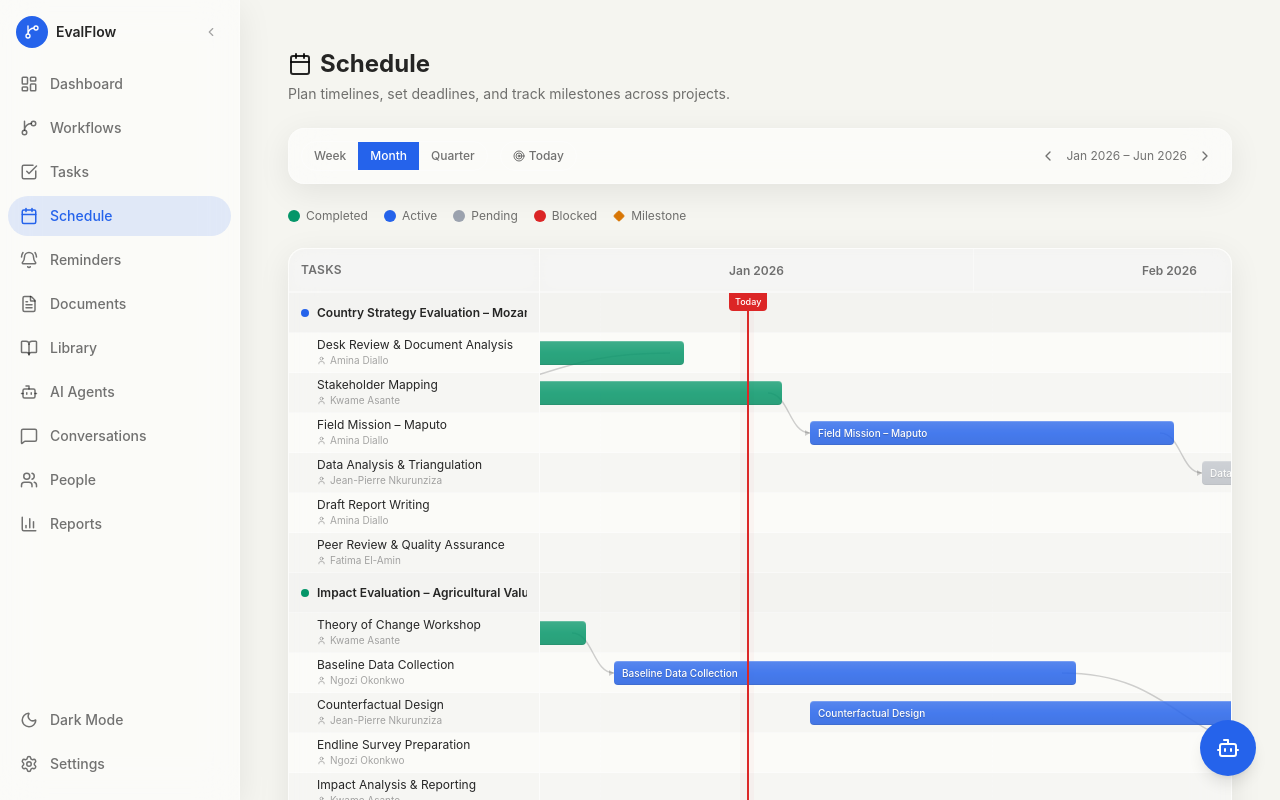
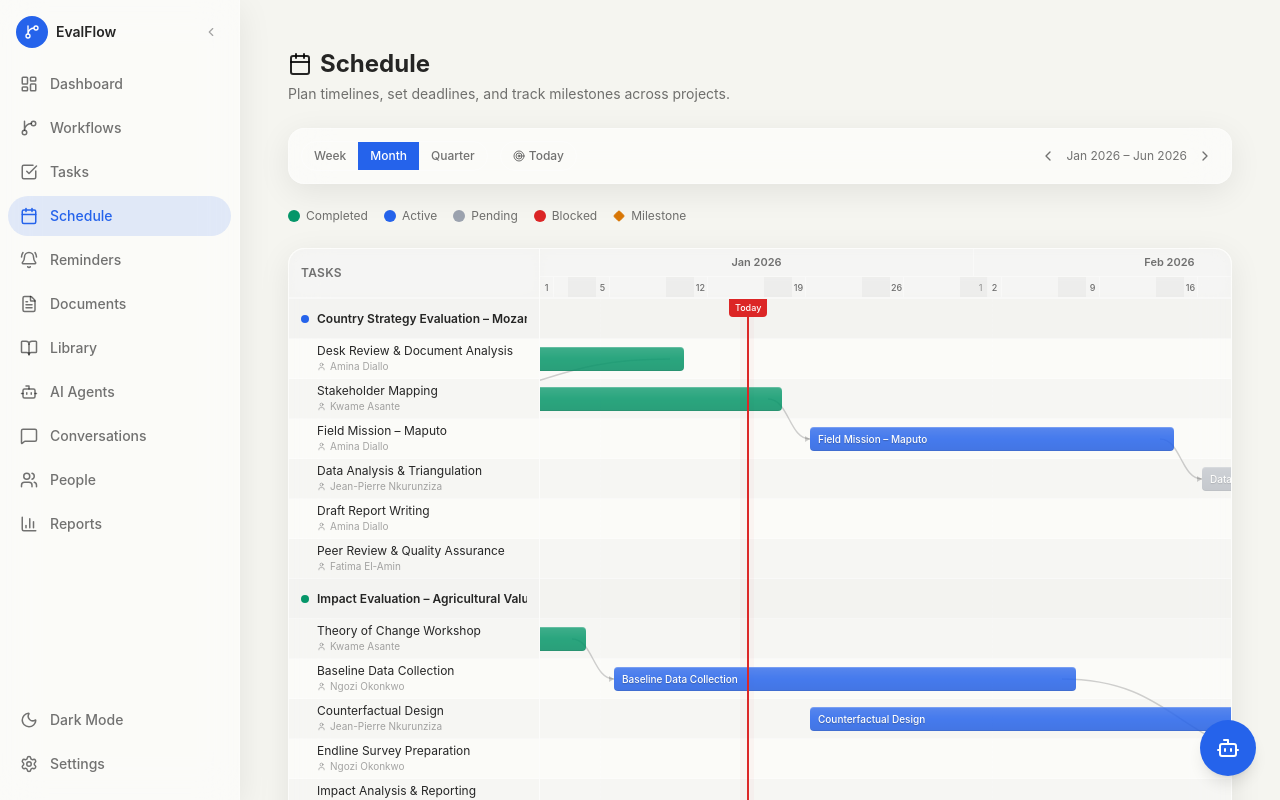
Before and after one commit to Cedric-Joel-YantioII/MySwimlaneBPM, a Next.js app: page /scheduling in a window 1280 px wide. Shown: the top 800 px of the page. Built offline with nearby package versions, Linux system fonts and the light colour scheme.

Commit message:
Add day/week sub-headers to scheduling Gantt chart

```diff
--- a/src/app/scheduling/page.tsx
+++ b/src/app/scheduling/page.tsx
@@ -143,17 +143,11 @@ export default function SchedulingPage() {
     return r;
   }, []);
 
-  // Generate header columns
+  // Generate header columns (top row: months/quarters)
   const headerCols = useMemo(() => {
     const cols: { label: string; left: number; width: number }[] = [];
-    if (viewMode === "week") {
-      let d = new Date(rangeStart);
-      while (d <= rangeEnd) {
-        const offset = diffDays(rangeStart, d);
-        cols.push({ label: formatDate(d), left: offset * dayWidth, width: 7 * dayWidth });
-        d = addDays(d, 7);
-      }
-    } else if (viewMode === "month") {
+    if (viewMode === "week" || viewMode === "month") {
+      // Top row always shows months
       let d = new Date(rangeStart);
       while (d <= rangeEnd) {
         const offset = diffDays(rangeStart, d);
@@ -162,7 +156,6 @@ export default function SchedulingPage() {
         d = new Date(d.getFullYear(), d.getMonth() + 1, 1);
       }
     } else {
-      // quarter
       const quarters = [
         { label: "Q1 2026", start: "2026-01-01", end: "2026-03-31" },
         { label: "Q2 2026", start: "2026-04-01", end: "2026-06-30" },
@@ -177,6 +170,52 @@ export default function SchedulingPage() {
     }
     return cols;
   }, [viewMode, dayWidth, rangeStart, rangeEnd]);
+
+  // Generate sub-header columns (bottom row: days or weeks)
+  const subHeaderCols = useMemo(() => {
+    const cols: { label: string; left: number; width: number; isWeekend?: boolean }[] = [];
+    if (viewMode === "week") {
+      // Show each day
+      for (let i = 0; i <= totalDays; i++) {
+        const d = addDays(rangeStart, i);
+        const dayOfWeek = d.getDay();
+        const dayNum = d.getDate();
+        const dayLetter = ["S", "M", "T", "W", "T", "F", "S"][dayOfWeek];
+        cols.push({
+          label: `${dayLetter}\n${dayNum}`,
+          left: i * dayWidth,
+          width: dayWidth,
+          isWeekend: dayOfWeek === 0 || dayOfWeek === 6,
+        });
+      }
+    } else if (viewMode === "month") {
+      // Show day numbers, marking week starts
+      for (let i = 0; i <= totalDays; i++) {
+        const d = addDays(rangeStart, i);
+        const dayNum = d.getDate();
+        const dayOfWeek = d.getDay();
+        // Only show label on 1st and every Monday, or every 7th day to avoid clutter
+        const showLabel = dayNum === 1 || dayOfWeek === 1;
+        cols.push({
+          label: showLabel ? String(dayNum) : "",
+          left: i * dayWidth,
+          width: dayWidth,
+          isWeekend: dayOfWeek === 0 || dayOfWeek === 6,
+        });
+      }
+    } else {
+      // Quarter view: show months as sub-header
+      let d = new Date(rangeStart);
+      while (d <= rangeEnd) {
+        const offset = diffDays(rangeStart, d);
+        const daysInMonth = new Date(d.getFullYear(), d.getMonth() + 1, 0).getDate();
+        const monthName = d.toLocaleDateString("en-US", { month: "short" });
+        cols.push({ label: monthName, left: offset * dayWidth, width: daysInMonth * dayWidth });
+        d = new Date(d.getFullYear(), d.getMonth() + 1, 1);
+      }
+    }
+    return cols;
+  }, [viewMode, dayWidth, rangeStart, rangeEnd, totalDays]);
 
   // Scroll to today on mount
   useEffect(() => {
@@ -207,7 +246,9 @@ export default function SchedulingPage() {
   };
 
   const ROW_H = 40;
-  const HEADER_H = 44;
+  const HEADER_TOP = 28;
+  const HEADER_SUB = viewMode === "quarter" ? 24 : 22;
+  const HEADER_H = HEADER_TOP + HEADER_SUB;
 
   // Find task position for dependency arrows
   const taskRowIndex = useMemo(() => {
@@ -359,14 +400,40 @@ export default function SchedulingPage() {
               }}
             >
               <div className="relative" style={{ width: totalWidth, height: HEADER_H }}>
+                {/* Top row: months or quarters */}
                 {headerCols.map((col, i) => (
                   <div
-                    key={i}
-                    className="absolute top-0 h-full flex items-center justify-center text-xs font-semibold text-[var(--text-secondary)]"
+                    key={`top-${i}`}
+                    className="absolute flex items-center justify-center text-[11px] font-semibold text-[var(--text-secondary)]"
                     style={{
                       left: col.left,
                       width: col.width,
+                      top: 0,
+                      height: HEADER_TOP,
                       borderRight: "1px solid var(--glass-border)",
+                      borderBottom: "1px solid var(--glass-border)",
+                    }}
+                  >
+                    {col.label}
+                  </div>
+                ))}
+                {/* Bottom row: days or weeks */}
+                {subHeaderCols.map((col, i) => (
+                  <div
+                    key={`sub-${i}`}
+                    className="absolute flex items-center justify-center leading-tight"
+                    style={{
+                      left: col.left,
+                      width: col.width,
+                      top: HEADER_TOP,
+                      height: HEADER_SUB,
+                      borderRight: viewMode === "week" || (viewMode === "month" && col.label) ? "1px solid var(--glass-border)" : "none",
+                      fontSize: viewMode === "week" ? 8 : 9,
+                      fontWeight: 500,
+                      color: col.isWeekend ? "var(--text-tertiary)" : "var(--text-secondary)",
+                      backgroundColor: col.isWeekend ? "rgba(0,0,0,0.03)" : "transparent",
+                      whiteSpace: "pre-line",
+                      textAlign: "center",
                     }}
                   >
                     {col.label}
@@ -383,6 +450,19 @@ export default function SchedulingPage() {
               style={{ maxHeight: rows.length * ROW_H + 20 }}
             >
               <div className="relative" style={{ width: totalWidth, height: rows.length * ROW_H }}>
+                {/* Weekend shading (week view) */}
+                {viewMode === "week" && subHeaderCols.filter(c => c.isWeekend).map((col, i) => (
+                  <div
+                    key={`wkend-${i}`}
+                    className="absolute top-0 bottom-0 pointer-events-none"
+                    style={{
+                      left: col.left,
+                      width: col.width,
+                      backgroundColor: "rgba(0,0,0,0.04)",
+                    }}
+                  />
+                ))}
+
                 {/* Column grid lines - dashed at each boundary */}
                 {headerCols.map((col, i) => (
                   <div
```
